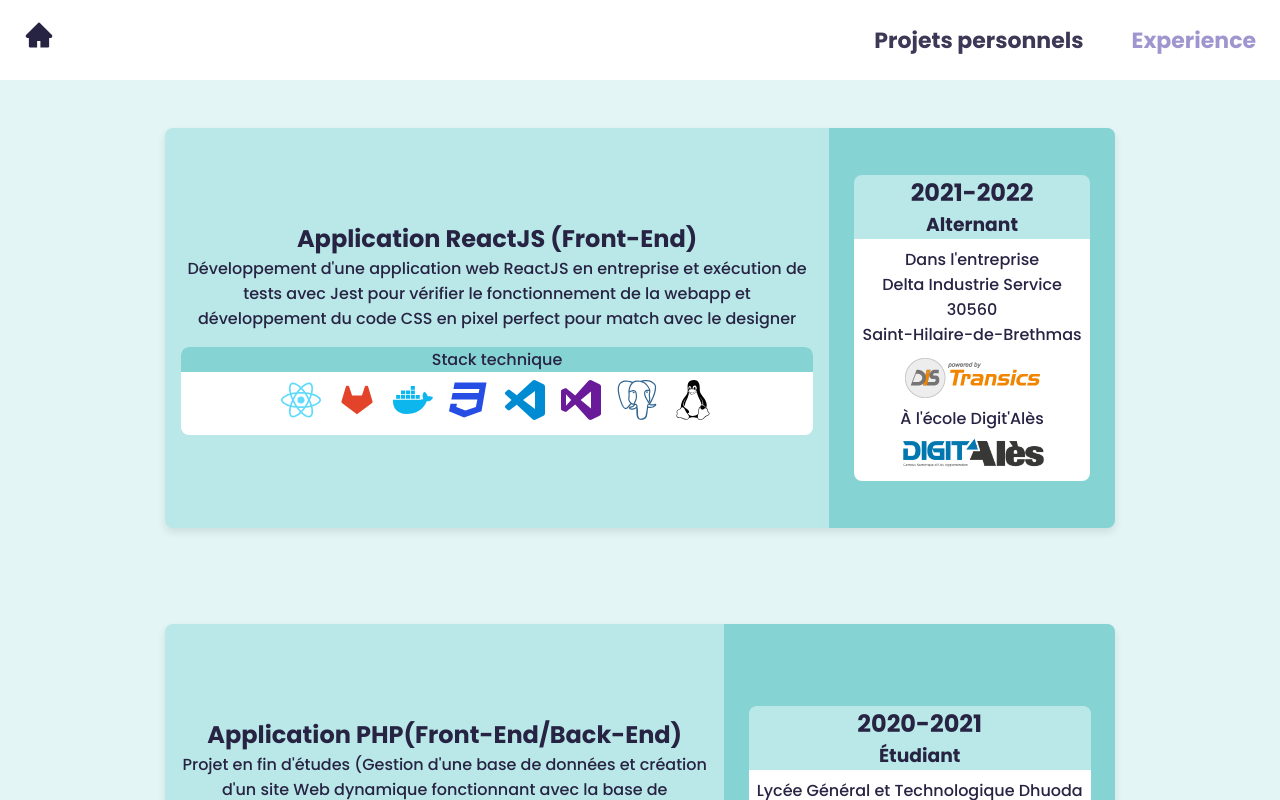
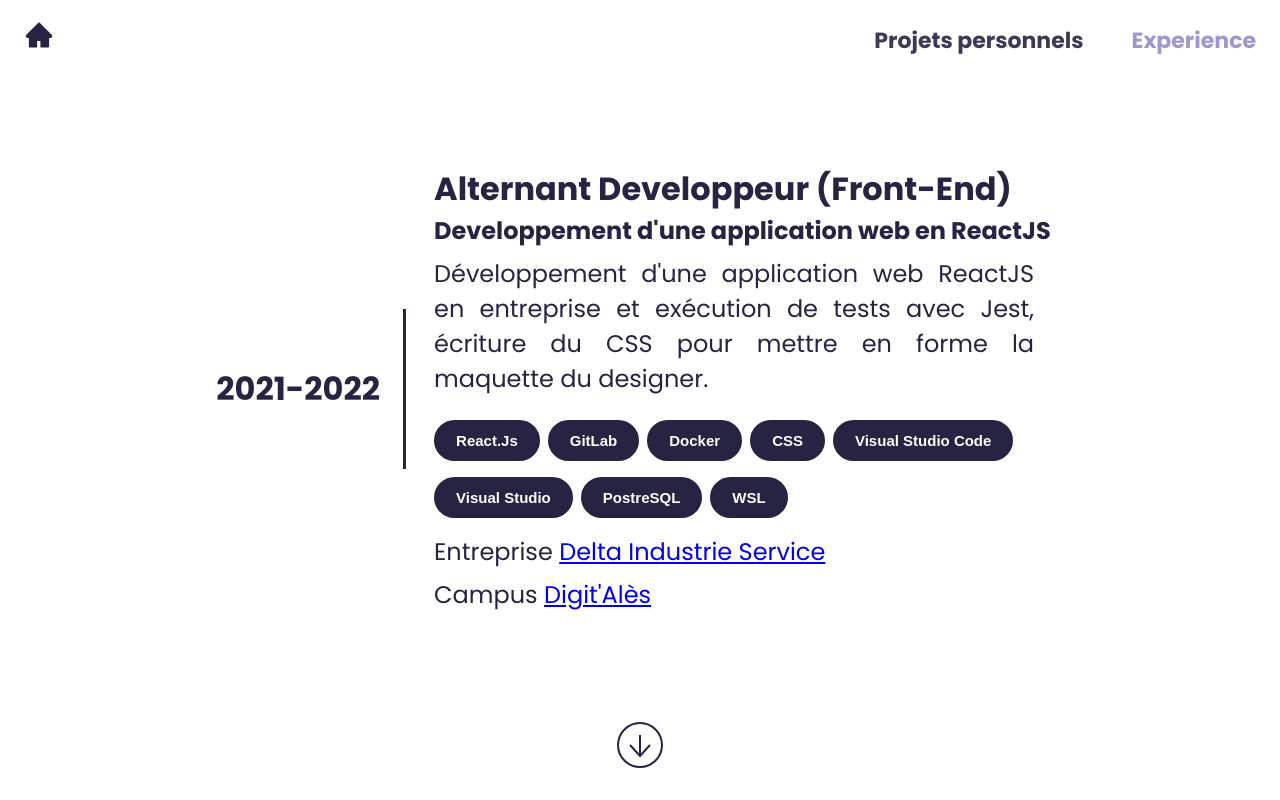
Before and after one commit to youssefdrif/curiculumvitae, a React (Create React App) app: page /experience in a window 1280 px wide. Shown: the top 800 px of the page. Built offline with nearby package versions, Linux system fonts and the light colour scheme.

Commit message:
Experience css

```diff
--- a/src/App.css
+++ b/src/App.css
@@ -1,8 +1,14 @@
-* {
+*, ::before, ::after {
   margin: 0;
   padding: 0;
+  box-sizing: border-box;
 }
 
-#root, .App {
-  height: 100vh;
+html, body, #root, .App {
+  height: 100%;
 }
+
+.App {
+  display: flex;
+  flex-direction: column;
+}
--- a/src/components/Experience/Experience.css
+++ b/src/components/Experience/Experience.css
@@ -1,138 +1,111 @@
-.grid-containerexp {
-    background: #e3f6f5;
+*, ::before, ::after{
+  margin: 0;
+  padding: 0;
+  box-sizing: border-box;
+}
+
+html,body,#root,.grid-container-wrapper{
+  height: 100%;
+}
+
+
+.grid-container-wrapper {
   display: grid;
   justify-content: center;
   align-items: center;
-    /* height: 100vh; */
-    /* overflow: scroll; */
+  grid-template-rows:3fr 0.5fr;
 }
 
-  .cardprofilexp {
-    width: 950px;
-    height: 400px;
-    background-color: #bae8e8;
-    display: flex;
-    justify-content: space-between;
+.grid-containerexp {
+  display: grid;
+  grid-template-columns: 0.3fr 3px 1fr;
   align-items: center;
-    border-radius: 8px;
-    box-shadow: 0 4px 8px rgba(0, 0, 0, 0.1);
-    margin-top: 48px;
-    margin-bottom: 48px;
+  justify-content: center;
+  margin: 0 auto;
+  max-width: 900px;
 }
 
-  .card-textexp {
+.left-side {
+  font-size: 32px;
+  font-weight: bold;
   text-align: center;
-    margin: 16px;
+  margin-right: 8px;
   color: #272343;
 }
 
-  .card-imageexp {
-    color: #272343;
-    background: #86d3d3;
-    border-radius: 0px 8px 8px 0px;
-    box-shadow: outset 10px 0px 10px -5px rgba(0,0,0,0.5);
-    height: 100%;
-    width: 80%;
-    display: flex;
-    justify-content: center;
-    align-items: center;
-  }
-  p{
-    font-weight: 500;
+.separator {
+  height: 160px;
+  background-color: #272343;
 }
 
-  .icones{
-    text-align: center;
-    background: white;
+.right-side {
+  font-size: 24px;
+  text-align: justify;
+  padding: 20px;
 }
 
-  .iconesrounded{
+.svgcss{
   text-align: center;
-    background: white;
-    border-radius: 0px 0px 8px 8px;
+}
+.circle-svg1:hover,.circle-svg:hover{
+  cursor: pointer;
 }
 
-  .dhuoda{
-    width: 100px;
+.intitule{
+  margin: 8px;
+  margin-bottom: 0px;
+  font-size: 32px;
+  color: #272343;
 }
 
-  .digitales{
-    width: 150px;
+.fonction{
+  margin: 8px;
+  margin-top: 0px;
+  font-size: 24px;
+  color: #272343;
+}
+.description{
+  max-width: 600px;
+  margin: 8px;
+  color: #272343;
 }
 
-  .technos {
-    margin-top: 16px;
-    background: white;
-    border-radius: 8px;
+.formation{
+  max-width: 600px;
+  margin: 8px;
+  color: #272343;
+}
+.entreprise{
+  text-decoration: underline;
+}
+.entreprise:hover{
+  cursor: pointer;
+}
+
+.entreprise:visited{
+  color: inherit;
+  text-decoration: inherit;
 }
 
 .stack{
-    background: #86d3d3;
-    border-radius:8px 8px 0px 0px;
+  max-width: 600px;
+  margin: 8px;
+  margin-top: 16px;
 }
 
-  .logoreact, .logogitlab ,.logodocker,.logocss, .logovscode,.logovs,.logosql, .logolinux,.logophp,.logohtml,.logophpmyadmin{
-    font-size: 40px;
+.React,.Gitlab,.Docker,.CSS,.VScode,.VS,.SQL,.WSL, .Php, .Html, .phpmyadmin,.Mysql{
+  display: inline-block;
+  background-color: #272343;
+  border: 2px solid #272343;
+  color: #fff;
+  padding: 10px 20px;
   margin: 8px;
+  margin-left: 0px;
+  border-radius: 25px;
+  text-decoration: none;
+  font-weight: bold;
+  text-align: center;
+  cursor: pointer;
+  font-size: 15px;
+  transition: all 0.3s ease-in-out;
 }
-
-  .logoreact{
-    color: #61DBFB;
-  }
-  .logogitlab{
-    color: #E24329;
-  }
-
-  .logodocker{
-    color: #0db7ed;
-  }
-
-  .logocss{
-    color: #264de4;
-  }
-
-  .logovscode{
-    color: #008BD3;
-  }
-  .logovs{
-    color: #6A1B9A;
-  }
-  .logosql{
-    color: #326690;
-  }
-  .logolinux{
-    color: #000000;
-  }
-  .logophp{
-    color: #777BB3;
-  }
-
-  .logohtml{
-    color: #FF5733;
-  }
-
-  .logophpmyadmin{
-    color: #6C78AF;
-  }
-  .logomysql{
-    color: #F89C0E;
-    font-size: 50px;
-  }
-
-  .header{
-    background: #bae8e8;
-    border-radius: 8px 8px 0px 0px;
-  }
-
-  .header2{
-    background: #bae8e8;
-  }
-
-  .texte{
-    background: white;
-  }
-
-  .textepadding{
-    background: white;
-    padding: 8px;
-  }
--- a/src/components/Experience/Experience.js
+++ b/src/components/Experience/Experience.js
@@ -1,97 +1,135 @@
-import React from "react";
+import React, {useState} from "react";
 import "./Experience.css";
-import Dhuoda from "../../images/logo-dhuoda(A3).png";
-import DIS from "../../images/deltaindustrieservice.png";
-import DigitAles from "../../images/DigitAles.png";
-import { FaReact, FaDocker, FaCss3, FaLinux } from "react-icons/fa";
-import { AiFillGitlab, AiFillHtml5 } from "react-icons/ai";
-import {
-  SiVisualstudiocode,
-  SiVisualstudio,
-  SiPostgresql,
-  SiPhp,
-  SiPhpmyadmin,
-  SiMysql,
-} from "react-icons/si";
 
 export default function Experience() {
+  const [isToggled, setIsToggled] = useState(true);
+
+  const handleToggle = () => {
+    setIsToggled((prevState) => !prevState);
+  };
+
+  const handleLink = (event) => {
+    event.preventDefault();
+    window.open(event.target.href, "_blank");
+  };
   return (
-    <div className="grid-containerexp">
-      <div className="cardprofilexp">
-        <div className="card-content">
-          <div className="card-textexp">
-            <h2>Application ReactJS (Front-End)</h2>
-            <p>
+    <div className="grid-container-wrapper">
+      {isToggled ? (
+        <div className="grid-containerexp">
+          <div className="left-side">2021-2022</div>
+          <div className="separator"></div>
+          <div className="right-side">
+            <h2 className="intitule">Alternant Developpeur (Front-End)</h2>
+            <h3 className="fonction">
+              Developpement d'une application web en ReactJS
+            </h3>
+            <p className="description">
               Développement d'une application web ReactJS en entreprise et
-              exécution de tests avec Jest pour vérifier le fonctionnement de la
-              webapp et développement du code CSS en pixel perfect pour match
-              avec le designer
+              exécution de tests avec Jest, écriture du CSS pour mettre en forme
+              la maquette du designer.
             </p>
-            <div className="technos">
-              <p className="stack">Stack technique</p>
-              <FaReact className="logoreact" />
-              <AiFillGitlab className="logogitlab" />
-              <FaDocker className="logodocker" />
-              <FaCss3 className="logocss" />
-              <SiVisualstudiocode className="logovscode" />
-              <SiVisualstudio className="logovs" />
-              <SiPostgresql className="logosql" />
-              <FaLinux className="logolinux" />
+            <div className="stack">
+              <button className="React">React.Js</button>
+              <button className="Gitlab">GitLab</button>
+              <button className="Docker">Docker</button>
+              <button className="CSS">CSS</button>
+              <button className="VScode">Visual Studio Code</button>
+              <button className="VS">Visual Studio</button>
+              <button className="SQL">PostreSQL</button>
+              <button className="WSL">WSL</button>
             </div>
+            <p className="formation">
+              Entreprise{" "}
+              <a
+                className="entreprise"
+                href="https://www.zf.com/products/fr/cv/fleet/dis.html"
+                onClick={handleLink}
+              >
+                Delta Industrie Service
+              </a>
+            </p>
+            <p className="formation">
+              Campus{" "}
+              <a
+                className="entreprise"
+                href="https://campus-digitales.fr/"
+                onClick={handleLink}
+              >
+                Digit'Alès
+              </a>
+            </p>
           </div>
         </div>
-        <div className="card-imageexp">
-          <div className="card-content">
-            <div className="card-textexp">
-              <h2 className="header">2021-2022</h2>
-              <h3 className="header2">Alternant</h3>
-              <p className="textepadding">
-                Dans l'entreprise<br/>Delta Industrie Service<br/>30560
-                <br/>Saint-Hilaire-de-Brethmas
-              </p>
-              <div className="icones">
-                <img className="bruh" src={DIS} alt="ecole" />
-              </div>
-              <p className="texte">À l'école Digit'Alès</p>
-              <div className="iconesrounded">
-                <img className="digitales" src={DigitAles} alt="ecole" />
-              </div>
+      ) : (
+        <div className="grid-containerexp">
+          <div className="left-side">2020-2021</div>
+          <div className="separator"></div>
+          <div className="right-side">
+            <h2 className="intitule">Étudiant (Front-End/Back-End)</h2>
+            <h3 className="fonction">
+              Developpement d'une application web en PHP
+            </h3>
+            <p className="description">
+              Projet de fin d'études (Conception d'une base de données,
+              conception d'un site web récupérant les données des personnes
+              s'incrivant via un formulaire).
+            </p>
+            <div className="stack">
+              <button className="Php">PHP</button>
+              <button className="Html">HTML</button>
+              <button className="phpmyadmin">phpMyAdmin</button>
+              <button className="Mysql">MySQL</button>
             </div>
+            <p className="formation">
+              Lycée Général et Technologique{" "}
+              <a
+                className="entreprise"
+                href="https://dhuoda.mon-ent-occitanie.fr/"
+                onClick={handleLink}
+              >
+                Dhuoda
+              </a>
+            </p>
           </div>
         </div>
-      </div>
-      <div className="cardprofilexp">
-        <div className="card-content">
-          <div className="card-textexp">
-            <h2>Application PHP(Front-End/Back-End)</h2>
-            <p>
-              Projet en fin d'études (Gestion d'une base de données et création
-              d'un site Web dynamique fonctionnant avec la base de données)
-            </p>
-            <div className="technos">
-              <p className="stack">Stack technique</p>
-              <SiPhp className="logophp" />
-              <AiFillHtml5 className="logohtml" />
-              <SiPhpmyadmin className="logophpmyadmin" />
-              <FaCss3 className="logocss" />
-              <SiMysql className="logomysql" />
-            </div>
-          </div>
-        </div>
-        <div className="card-imageexp">
-          <div className="card-content">
-            <div className="card-textexp">
-              <h2 className="header">2020-2021</h2>
-              <h3 className="header2">Étudiant</h3>
-              <p className="textepadding">
-                Lycée Général et Technologique Dhuoda<br/>30900 Nîmes
-              </p>
-              <div className="iconesrounded">
-                <img className="dhuoda" src={Dhuoda} alt="ecole" />
-              </div>
-            </div>
-          </div>
-        </div>
+      )}
+      <div className="svgcss">
+        <svg
+          onClick={handleToggle}
+          className={isToggled ? "circle-svg1" : "circle-svg"}
+          width="48"
+          height="48"
+        >
+          <circle
+            cx="24"
+            cy="24"
+            r="22"
+            fill="transparent"
+            stroke="#272343"
+            strokeWidth="2"
+          />
+          <path
+            d={
+              isToggled
+                ? "M24 14V34M14 24L24 35L34 24"
+                : "M24 14V34M14 24L24 13L34 24"
+            }
+            stroke="#272343"
+            strokeWidth="2"
+            fill="none"
+          />
+          <marker
+            id="arrowhead"
+            viewBox="0 0 10 10"
+            refX="5"
+            refY="5"
+            markerWidth="1"
+            markerHeight="6"
+            orient="auto-start-reverse"
+          >
+            <path d="M 0 0 L 10 5 L 0 10 z" />
+          </marker>
+        </svg>
       </div>
     </div>
   );
--- a/src/components/Profile/Profil.css
+++ b/src/components/Profile/Profil.css
@@ -3,8 +3,6 @@
   display: grid;
   justify-content: center;
   align-items: center;
-  /* height: 100vh; */
-  /* overflow: scroll; */
 }
 
 .cardprofil {
@@ -38,5 +36,5 @@
   width: auto;
   max-width: 100%;
   max-height: 100%;
-  border-radius: 8px;
+  border-radius: 0px 8px 8px 0px;
 }
--- a/src/index.css
+++ b/src/index.css
@@ -5,7 +5,7 @@ body {
   -webkit-font-smoothing: antialiased;
   -moz-osx-font-smoothing: grayscale;
   /* overflow: hidden; */
-  overflow-y: scroll;
+  /* overflow-y: scroll; */
 }
 /* *{
   box-shadow: 0 0 0 3px red inset;
```
Also changed, not shown: src/components/Home/Home.css (+22 -23 lines), src/components/Home/Home.js (+23 -18 lines). Lines whose indentation alone changed are shown as unchanged.
